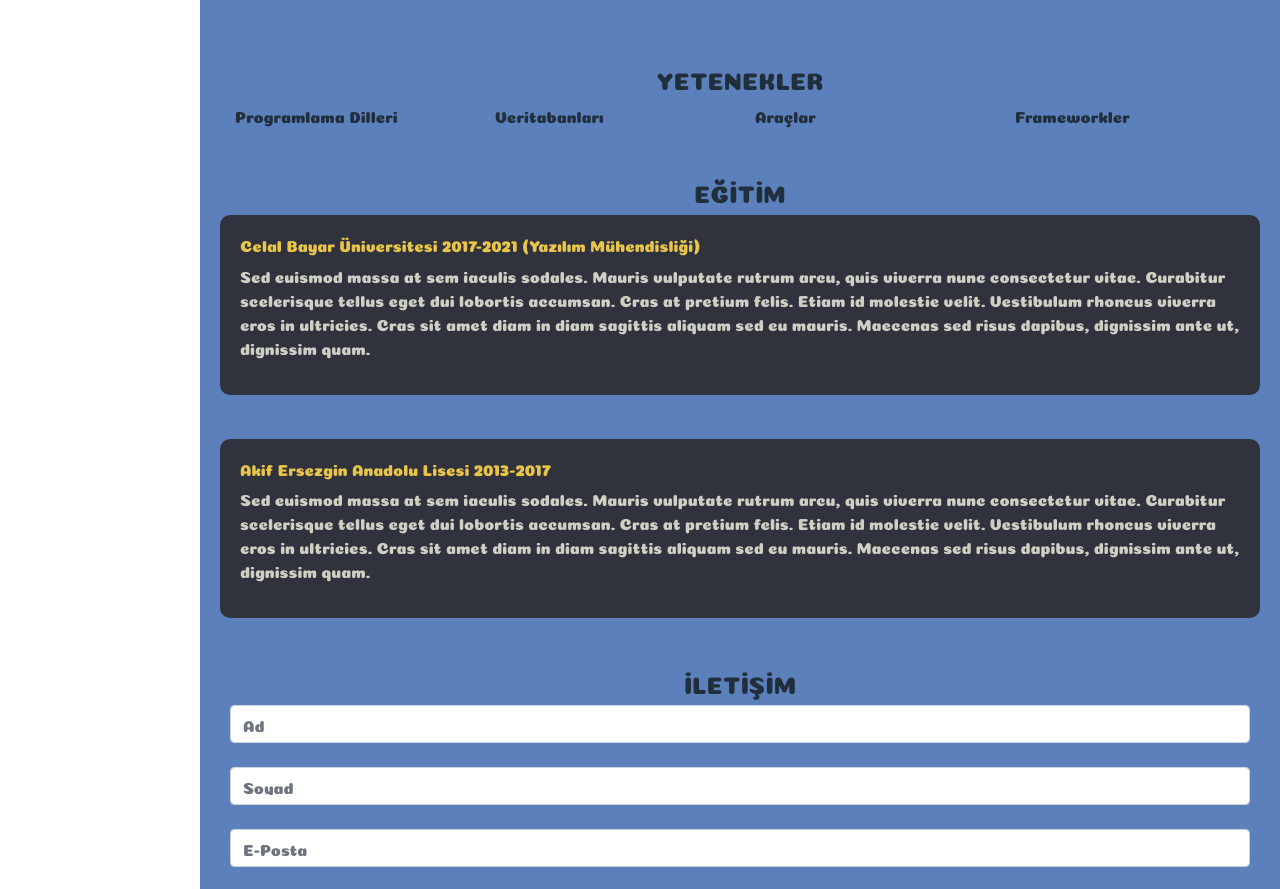
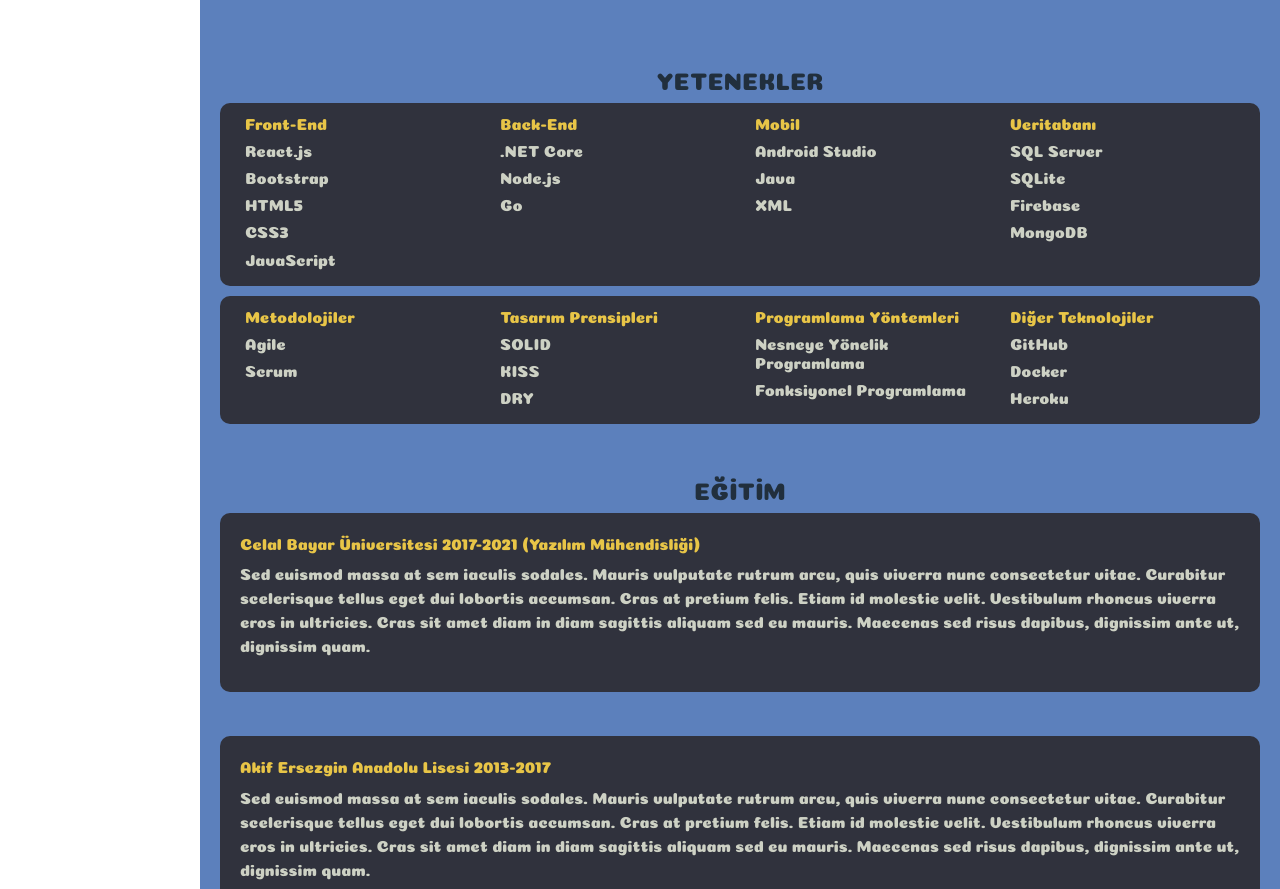
Before and after one commit to oguzbolme/benim-websitem, a React (Create React App) app: page / in a window 1280 px wide. Shown: the part 1829-2718 px from the top of the page. Built offline with nearby package versions, Linux system fonts and the light colour scheme.

Commit message:
Sona yaklaşiyoz

```diff
--- a/public/index.html
+++ b/public/index.html
@@ -6,6 +6,7 @@
       padding: 0;
       border:0;
       overflow-x: hidden;
+      background-color: blueviolet;
     }
     body::-webkit-scrollbar {
       width: 1em;
--- a/src/components/sections/contactSection.js
+++ b/src/components/sections/contactSection.js
@@ -5,7 +5,7 @@
         <div>
             <form action="/action_page.php" style={{margin:"10px",padding:"20px"}}>
             <h5 style={{fontSize:"3vh",textAlign:"center"}}>İLETİŞİM</h5>
-                <div className="form-group" style={{fontSize:"2vh"}}>
+                <div className="form-group">
                     <input required type="text" className="form-control" placeholder="Ad"></input>
                     <br/>
                     <input required type="text" className="form-control" placeholder="Soyad"></input>
--- a/src/components/sections/skillsSection.js
+++ b/src/components/sections/skillsSection.js
@@ -5,11 +5,58 @@
         <div>
             <div style={{padding:"30px 10px 10px 10px"}}>
                 <h5 style={{fontSize:"3vh",textAlign:"center"}}>YETENEKLER</h5>
-                <div className="row" style={{margin:"10px"}}>
-                    <div className="col-sm-3">Programlama Dilleri</div>
-                    <div className="col-sm-3">Veritabanları</div>
-                    <div className="col-sm-3">Araçlar</div>
-                    <div className="col-sm-3">Frameworkler</div>
+                <div className="row" style={{backgroundColor:"#30323D",borderRadius:"10px",padding:"10px",margin:"10px"}}>
+                    <div className="col-sm-3">
+                        <h6 style={{color:"#E8C547"}}>Front-End</h6>
+                        <h6 style={{color:"#CDD1C4"}}>React.js</h6>
+                        <h6 style={{color:"#CDD1C4"}}>Bootstrap</h6>
+                        <h6 style={{color:"#CDD1C4"}}>HTML5</h6>
+                        <h6 style={{color:"#CDD1C4"}}>CSS3</h6>
+                        <h6 style={{color:"#CDD1C4"}}>JavaScript</h6>
+                    </div>
+                    <div className="col-sm-3">
+                        <h6 style={{color:"#E8C547"}}>Back-End</h6>
+                        <h6 style={{color:"#CDD1C4"}}>.NET Core</h6>
+                        <h6 style={{color:"#CDD1C4"}}>Node.js</h6>
+                        <h6 style={{color:"#CDD1C4"}}>Go</h6>
+                    </div>
+                    <div className="col-sm-3">
+                        <h6 style={{color:"#E8C547"}}>Mobil</h6>
+                        <h6 style={{color:"#CDD1C4"}}>Android Studio</h6>
+                        <h6 style={{color:"#CDD1C4"}}>Java</h6>
+                        <h6 style={{color:"#CDD1C4"}}>XML</h6>
+                    </div>
+                    <div className="col-sm-3">
+                        <h6 style={{color:"#E8C547"}}>Veritabanı</h6>
+                        <h6 style={{color:"#CDD1C4"}}>SQL Server</h6>
+                        <h6 style={{color:"#CDD1C4"}}>SQLite</h6>
+                        <h6 style={{color:"#CDD1C4"}}>Firebase</h6>
+                        <h6 style={{color:"#CDD1C4"}}>MongoDB</h6>
+                    </div>
+                </div>
+                <div className="row" style={{backgroundColor:"#30323D",borderRadius:"10px",padding:"10px",margin:"10px"}}>
+                    <div className="col-sm-3">
+                        <h6 style={{color:"#E8C547"}}>Metodolojiler</h6>
+                        <h6 style={{color:"#CDD1C4"}}>Agile</h6>
+                        <h6 style={{color:"#CDD1C4"}}>Scrum</h6>
+                    </div>
+                    <div className="col-sm-3">
+                        <h6 style={{color:"#E8C547"}}>Tasarım Prensipleri</h6>
+                        <h6 style={{color:"#CDD1C4"}}>SOLID</h6>
+                        <h6 style={{color:"#CDD1C4"}}>KISS</h6>
+                        <h6 style={{color:"#CDD1C4"}}>DRY</h6>
+                    </div>
+                    <div className="col-sm-3">
+                        <h6 style={{color:"#E8C547"}}>Programlama Yöntemleri</h6>
+                        <h6 style={{color:"#CDD1C4"}}>Nesneye Yönelik Programlama</h6>
+                        <h6 style={{color:"#CDD1C4"}}>Fonksiyonel Programlama</h6>
+                    </div>
+                    <div className="col-sm-3">
+                        <h6 style={{color:"#E8C547"}}>Diğer Teknolojiler</h6>
+                        <h6 style={{color:"#CDD1C4"}}>GitHub</h6>
+                        <h6 style={{color:"#CDD1C4"}}>Docker</h6>
+                        <h6 style={{color:"#CDD1C4"}}>Heroku</h6>
+                    </div>
                 </div>
             </div>
         </div>
--- a/src/css/style.css
+++ b/src/css/style.css
@@ -128,7 +128,6 @@
   #contactSection {
     font-family: Coiny;
     color: #212F3D;
-    font-size: 2vh;
   }
   /*Contact Section*/
 
```
